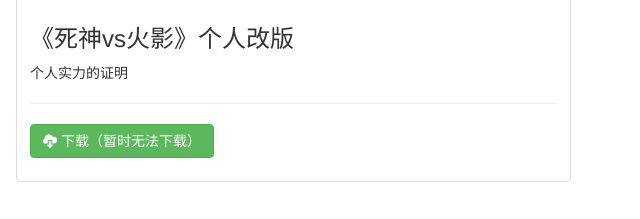
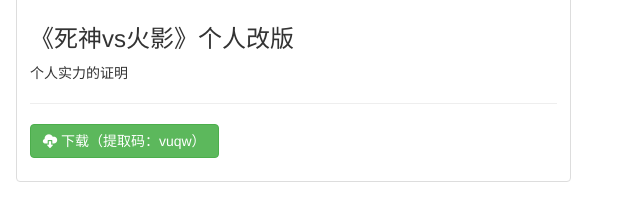
Before and after one commit to Liushui-Miaomiao/Liushui-Miaomiao.github.io, a plain HTML site: page index.html in a window 1280 px wide. Shown: the part 1952-2171 px from the top of the page, 639-1279 px from the left. Drawn offline with Linux system fonts and the light colour scheme.

Commit message:
2020.06.28 01 updata
更新改版下载

```diff
--- a/index.html
+++ b/index.html
@@ -165,7 +165,7 @@
           <h3>《死神vs火影》个人改版</h3>
           <p>个人实力的证明</p>
           <hr>
-          <p><a href="#" class="btn-success btn"><span class="glyphicon glyphicon-cloud-download" aria-hidden="true"></span> 下载（暂时无法下载）</a></p>
+          <p><a href="https://pan.baidu.com/s/1koBSYlsA4RK8HM08YpDrmA" class="btn-success btn"><span class="glyphicon glyphicon-cloud-download" aria-hidden="true"></span> 下载（提取码：vuqw）</a></p>
         </div>
       </div>
     </div>
@@ -347,7 +347,7 @@
       <div class="col-xs-12">
         <p>Copyright © 5DPLAY Game Studio. All rights reserved.</p>
         <p>Powered By Adobe Dreamware CC 2015,GitPage —— Base on template [Bootstrap - Product]</p>
-        <!-- #BeginDate format:IS1m -->2020-06-04  10:41<!-- #EndDate -->
+        <!-- #BeginDate format:IS1m -->2020-06-28  10:02<!-- #EndDate -->
       </div>
     </div>
   </div>
```
